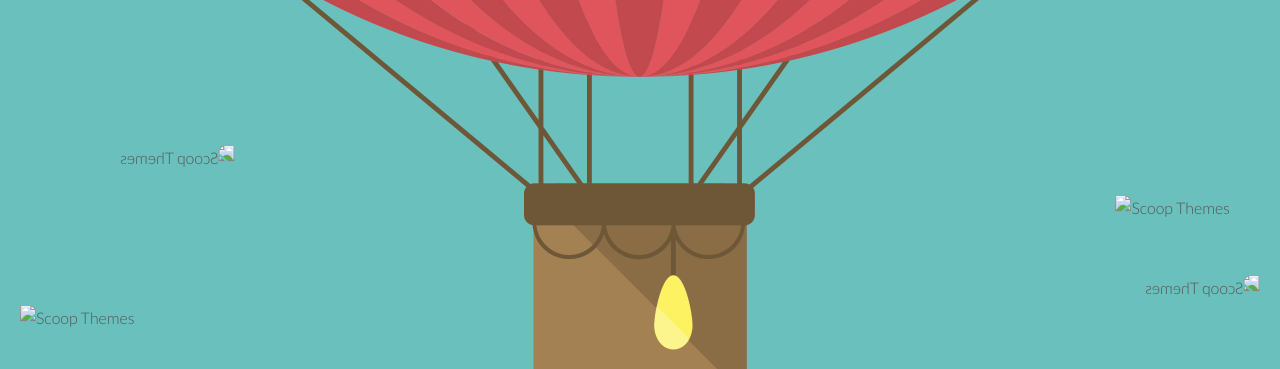
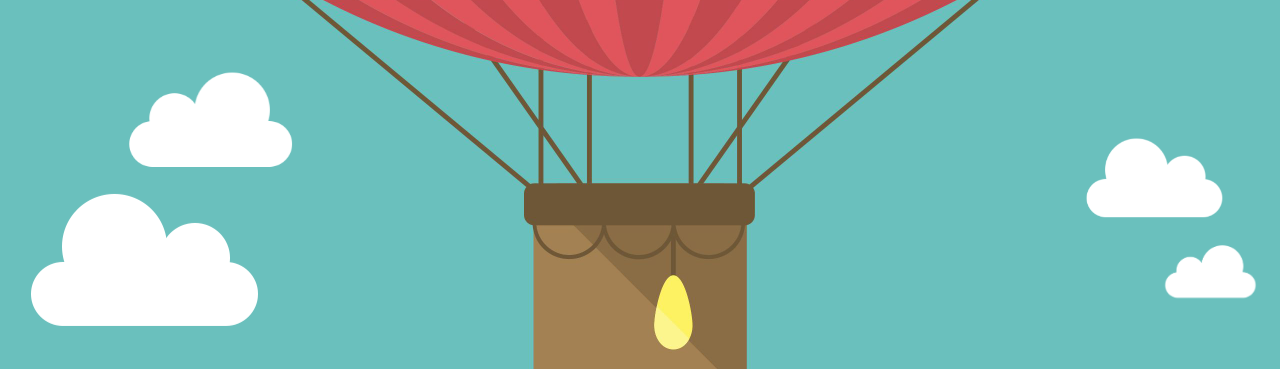
Before and after one commit to IDonJon/wheel-manager, a plain HTML site: page index.html in a window 1280 px wide. Shown: the part 431-800 px from the top of the page. Drawn offline with nearby package versions, Linux system fonts and the light colour scheme; some packages are replaced by stand-ins of ours; files that its build step writes are made by us from their sources; a script that the page names is missing; files whose address does not match are found by name.

Commit message:
Update index.html

```diff
--- a/index.html
+++ b/index.html
@@ -13,18 +13,18 @@
     <meta name="publisher" content="www.scoopthemes.com">
     <meta name="copyright" content="www.scoopthemes.com">
     <meta name="revisit-after" content="2 days">
-    <link rel="shortcut icon" href=".assets/img/favicon.png">
+    <link rel="shortcut icon" href="./assets/img/favicon.png">
 
     <title>Scoop Themes | Coming Soon Template</title>
 
     <!-- Bootstrap -->
-    <link href=".assets/css/bootstrap.css" rel="stylesheet">
-    <link href=".assets/css/font-awesome.css" rel="stylesheet">
-    <link href=".assets/css/bootstrap-theme.css" rel="stylesheet">
-    <link rel="stylesheet" href=".assets/css/animations.css">
+    <link href="./assets/css/bootstrap.css" rel="stylesheet">
+    <link href="./assets/css/font-awesome.css" rel="stylesheet">
+    <link href="./assets/css/bootstrap-theme.css" rel="stylesheet">
+    <link rel="stylesheet" href="./assets/css/animations.css">
 
     <!-- siimple style -->
-    <link href=".assets/css/style.css" rel="stylesheet">
+    <link href="./assets/css/style.css" rel="stylesheet">
 
     <!-- HTML5 shim and Respond.js IE8 support of HTML5 elements and media queries -->
     <!--[if lt IE 9]>
@@ -96,19 +96,19 @@
     </div>
 
     <div class="cloud floating">
-        <img src=".assets/img/cloud.png" alt="Scoop Themes">
+        <img src="./assets/img/cloud.png" alt="Scoop Themes">
     </div>
 
     <div class="cloud pos1 fliped floating">
-        <img src=".assets/img/cloud.png" alt="Scoop Themes">
+        <img src="./assets/img/cloud.png" alt="Scoop Themes">
     </div>
 
     <div class="cloud pos2 floating">
-        <img src=".assets/img/cloud.png" alt="Scoop Themes">
+        <img src="./assets/img/cloud.png" alt="Scoop Themes">
     </div>
 
     <div class="cloud pos3 fliped floating">
-        <img src=".assets/img/cloud.png" alt="Scoop Themes">
+        <img src="./assets/img/cloud.png" alt="Scoop Themes">
     </div>
 
 
@@ -116,7 +116,7 @@
         <div class="container">
             <div class="row">
                 <div class="col-sm-12 col-md-12 col-lg-12">
-                    <img src=".assets/img/logo.png" alt="Scoop Themes Logo">
+                    <img src="./assets/img/logo.png" alt="Scoop Themes Logo">
                     <br/>
                     <br/>
                     <h2 class="subtitle">We're working hard to launch our website and we'll be ready very soon</h2>
```
